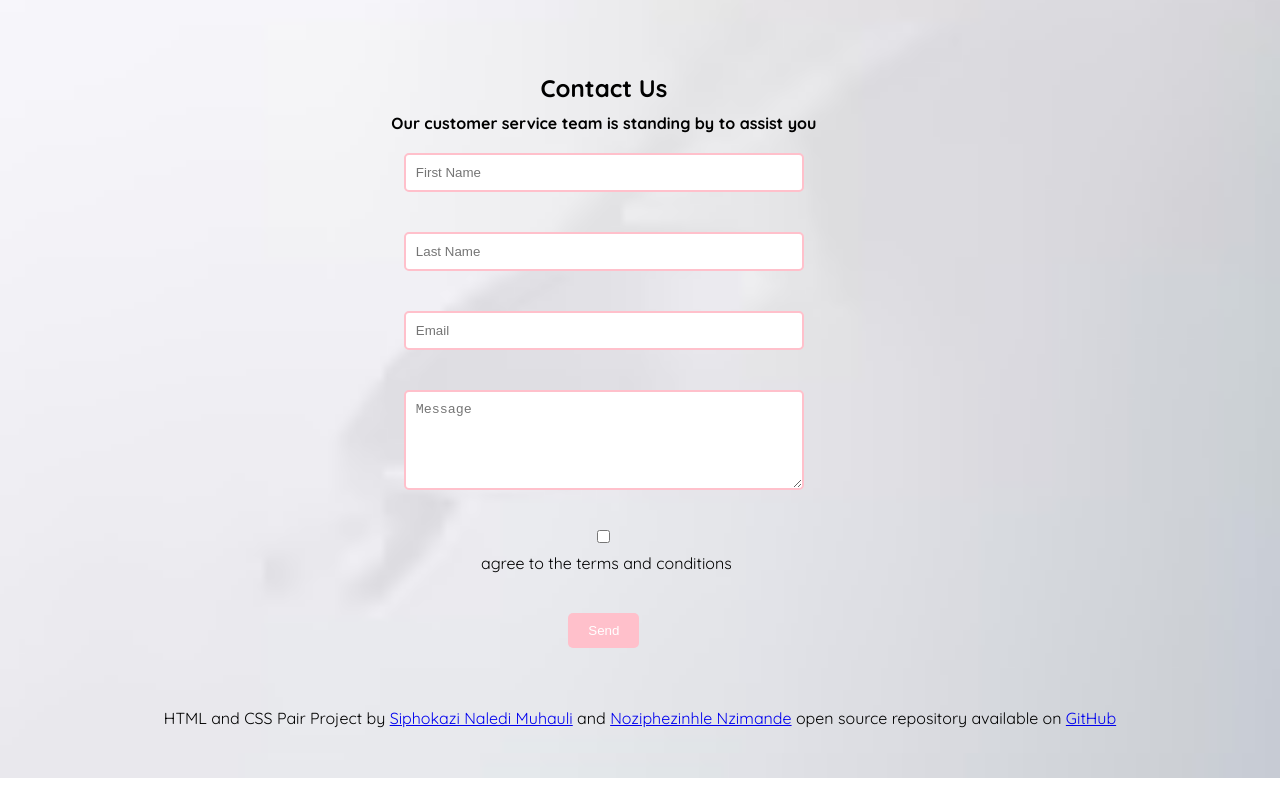
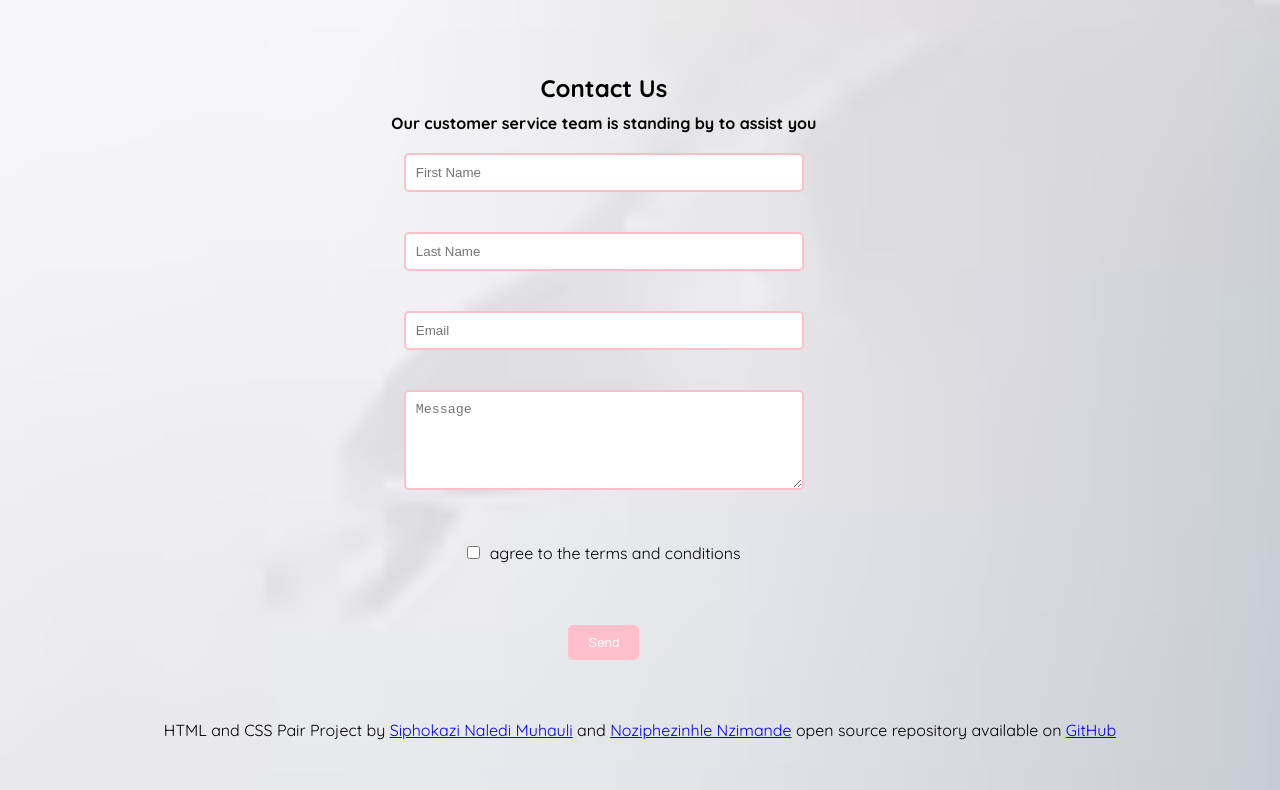
Before and after one commit to naledimuhauli/flower-shop, a plain HTML site: page index.html in a window 1280 px wide. Shown: the part 4067-4857 px from the top of the page. Drawn offline with Linux system fonts and the light colour scheme.

Commit message:
update style.css

```diff
--- a/index.html
+++ b/index.html
@@ -225,8 +225,9 @@
             <br>
 <textarea name="comments" placeholder="Message"></textarea>
         <br>
-<input type="checkbox"  value="term and conditions"/>
-<label class="t&c">agree to the terms and conditions</label>
+        <p><input type="checkbox"  value="term and conditions"/>
+            <label class="t&c">agree to the terms and conditions</label></p>
+
 <br>
 <button type="submit">Send</button>
     </form>
```
